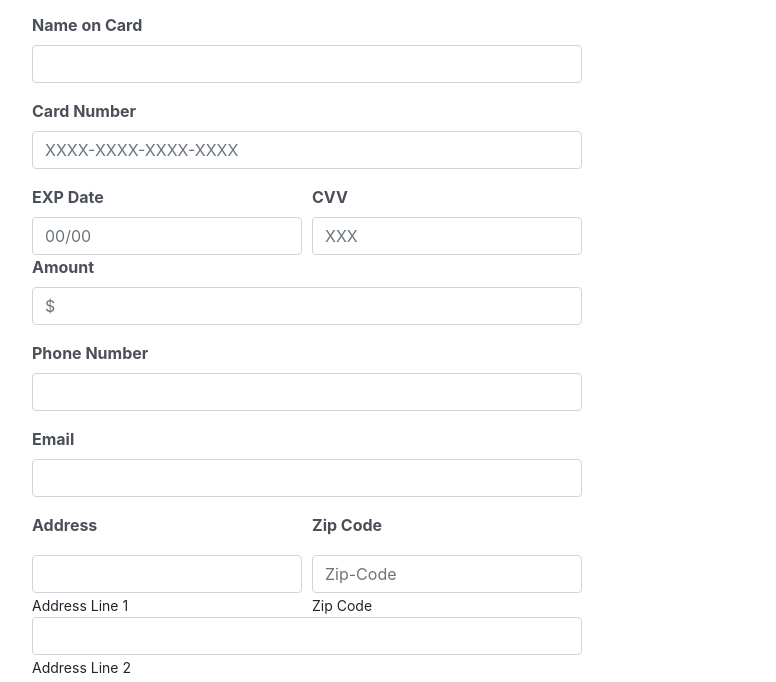
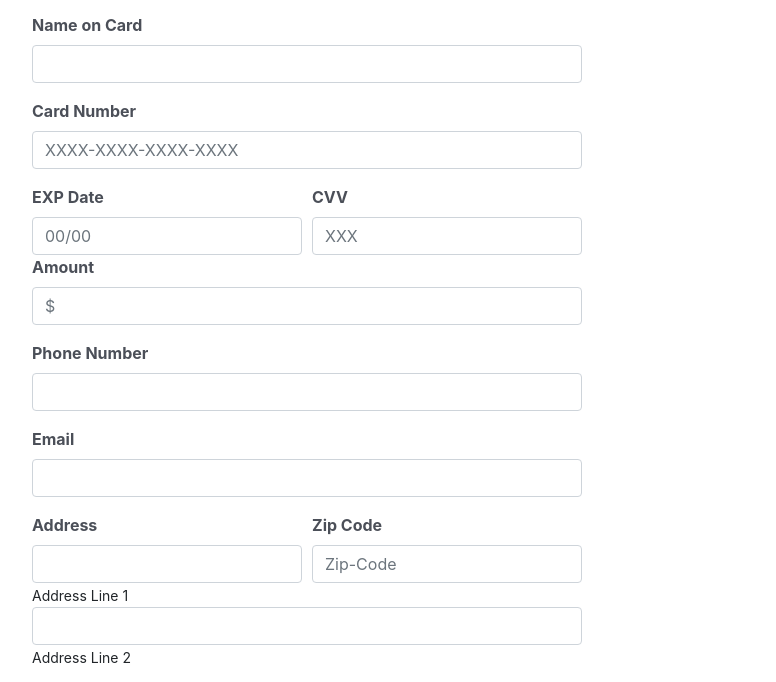
Before and after one commit to websitsecurity/quickpay, a plain HTML site: page payment.html in a window 1280 px wide. Shown: the part 199-881 px from the top of the page, without its empty margins (43-819 px from the left). Drawn offline with nearby package versions, Linux system fonts and the light colour scheme.

Commit message:
Update payment.html

```diff
--- a/payment.html
+++ b/payment.html
@@ -77,13 +77,13 @@
               <div class="form-row">
                <div class="col">
                    <label for="exampleInputEmail1">Address</label>
-                <input style="margin-top: 10px;" type="text" class="form-control" id="exampleInputEmail1" aria-describedby="emailHelp" >
+                <input  type="text" class="form-control" id="exampleInputEmail1" aria-describedby="emailHelp" >
                 <small>Address Line 1</small>
                </div>
                <div class="col">
                 <label for="exampleInputEmail1">Zip Code</label>
-                <input style="margin-top: 10px;" name="Zip Code" placeholder="Zip-Code" maxlength="6" type="number" class="form-control" id="exampleInputEmail1" aria-describedby="emailHelp" >
-                <small>Zip Code</small>
+                <input  name="Zip Code" placeholder="Zip-Code" maxlength="6" type="number" class="form-control" id="exampleInputEmail1" aria-describedby="emailHelp" >
+
                </div>
 
               </div>
```
